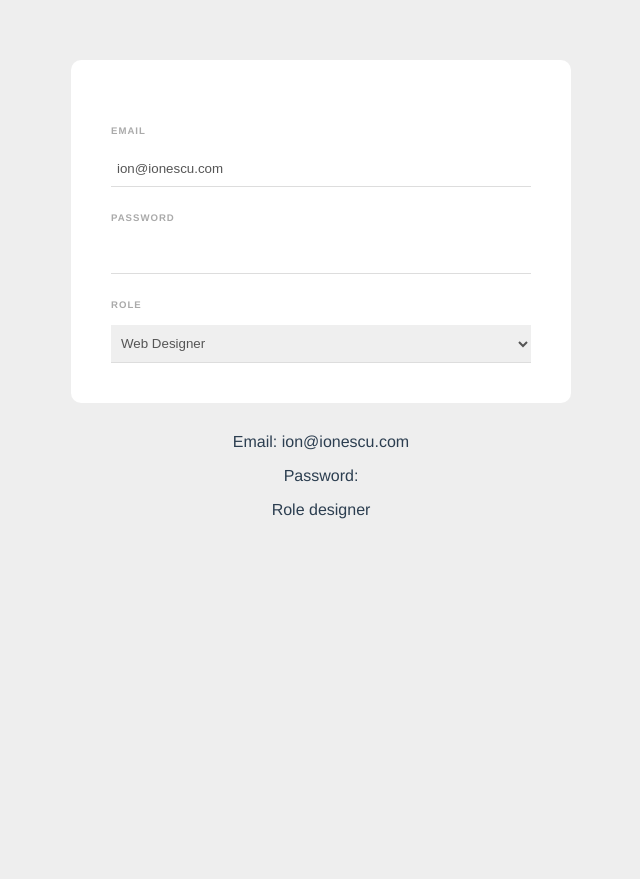
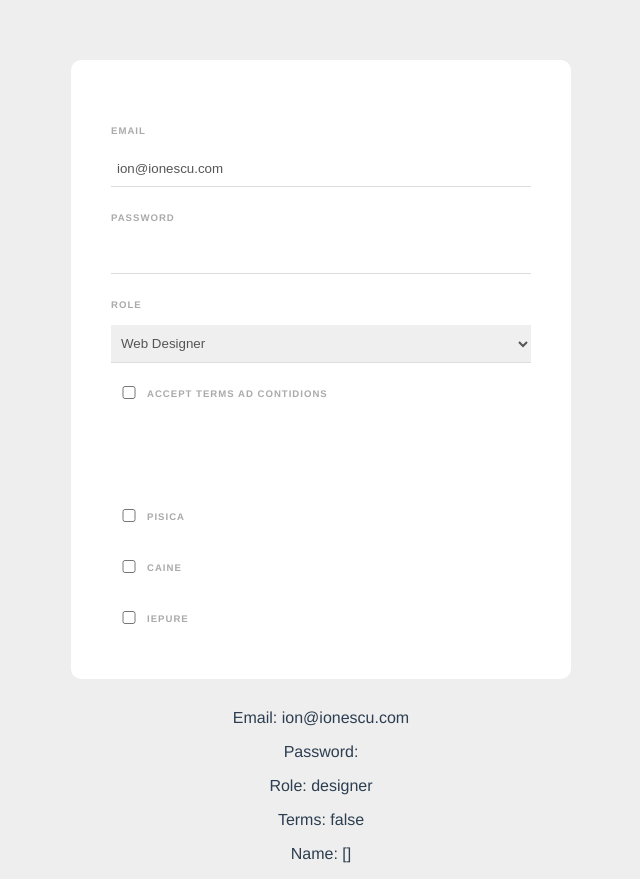
Before and after one commit to adiLazea1/vue_web_form, a Vue app: page / in a window 1280 px wide. Shown: the whole page, without its empty margins (319-959 px from the left). Before the commit the page ends 800 px from the top, so only its background shows below. Built offline with nearby package versions, Linux system fonts and the light colour scheme.

Commit message:
Checkboxes - un checkbox(boolean) sau o lista de checkbox-uri (array cu value)

```diff
--- a/src/components/SignupForm.vue
+++ b/src/components/SignupForm.vue
@@ -11,11 +11,34 @@
             <option value="developer" >Web Developer</option>
             <option value="designer">Web Designer</option>
         </select>
+
+        <div class="terms">
+            <input type="checkbox" v-model="terms" id="termsCheckbox" required >
+            <label for="termsCheckbox"> Accept terms ad contidions</label>
+        </div>
+
+        <br><br><br><br>
+
+        <div>
+            <input type="checkbox" value="pisica" v-model="names">
+            <label >pisica</label>
+        </div>
+        <div>
+            <input type="checkbox" value="caine" v-model="names">
+            <label >caine</label>
+        </div>
+        <div>
+            <input type="checkbox" value="iepure" v-model="names">
+            <label >iepure</label>
+        </div>
+
     </form>
 
     <p>Email: {{email}}</p>
     <p>Password: {{password}}</p>
-    <p>Role {{role}}</p>
+    <p>Role: {{role}}</p>
+    <p>Terms: {{ terms }} </p>
+    <p>Name: {{ names }} </p>
 </template>
 
 <script>
@@ -25,6 +48,8 @@ export default {
             email: 'ion@ionescu.com',
             password: '',
             role: 'designer',
+            terms: false,
+            names: [],
         }
     }
 
@@ -61,4 +86,12 @@ export default {
         color: #555;
     }
 
+    input[type="checkbox"] {
+        display: inline-block;
+        width: 16px;
+        margin: 0 10px 0;
+        position: relative;
+        top: 2px;
+    }
+
 </style>
```
